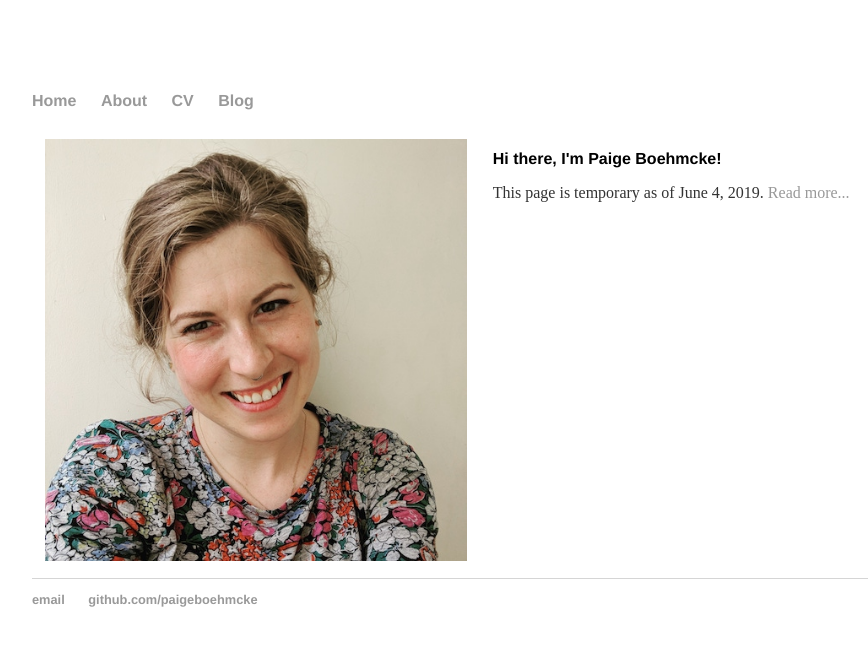
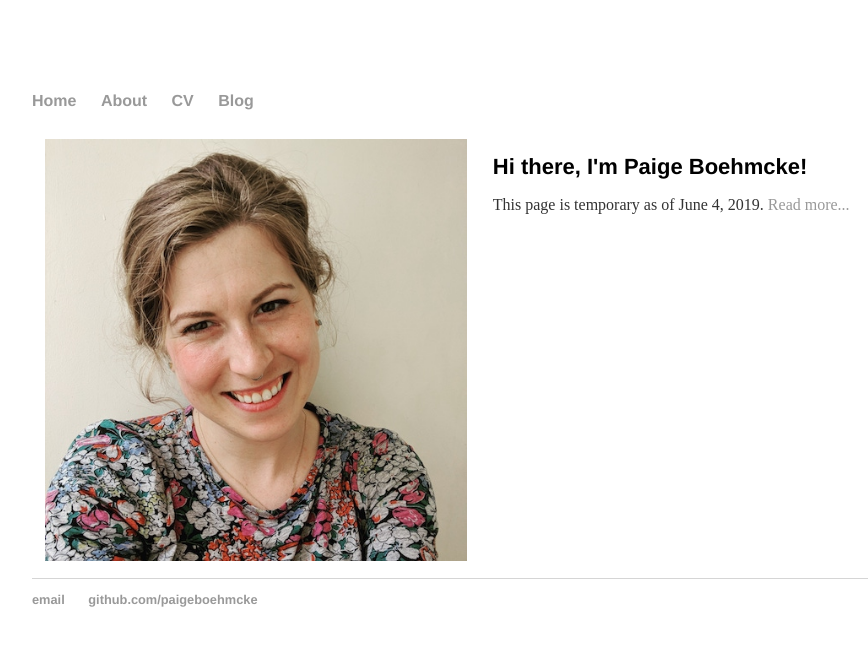
Before and after one commit to paigeboehmcke/paigeboehmcke.github.io, a Jekyll site: the page built from index.html, in a window 1280 px wide. Shown: the top 646 px of the page, without its empty margins (160-1028 px from the left). Built offline with Jekyll 4.4.1, drawn with Linux system fonts in a browser that asks for light colours.

Commit message:
Update main.css

```diff
--- a/css/main.css
+++ b/css/main.css
@@ -23,7 +23,7 @@
 }
 h1 {
     /*font-size: 3em;*/
-    font-family:'Helvetica', 'Arial', 'Sans-Serif';
+    /*font-family:'Helvetica', 'Arial', 'Sans-Serif';*/
 }
 p {
     /*font-size: 1.5em;*/
@@ -54,7 +54,18 @@
     min-width: 200px;
     max-width: 2448px;
 }
-.blurb h1 {
-    var(--fw, $(".blurb").width());
-    font-size: calc(.3*var(--fw));
+
+h1 {
+  font-family:'Helvetica', 'Arial', 'Sans-Serif';
+  font-size: 16px;
 }
+@media screen and (min-width: 320px) {
+  h1 {
+    font-size: calc(16px + 6 * ((100vw - 320px) / 680));
+  }
+}
+@media screen and (min-width: 1000px) {
+  h1 {
+    font-size: 22px;
+  }
+}
```
